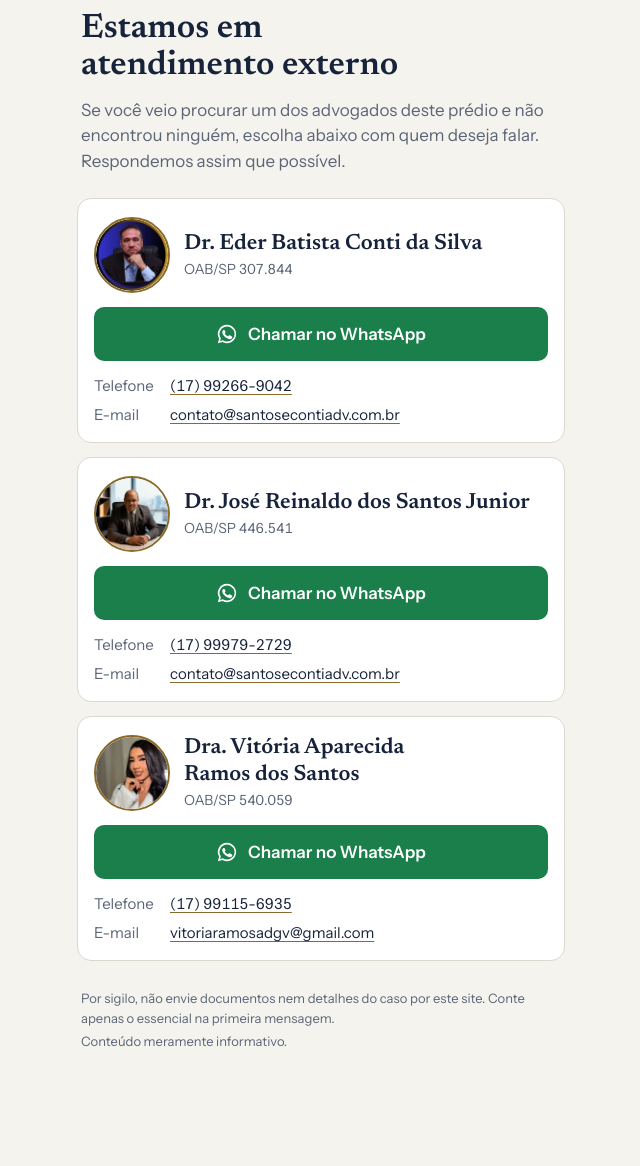
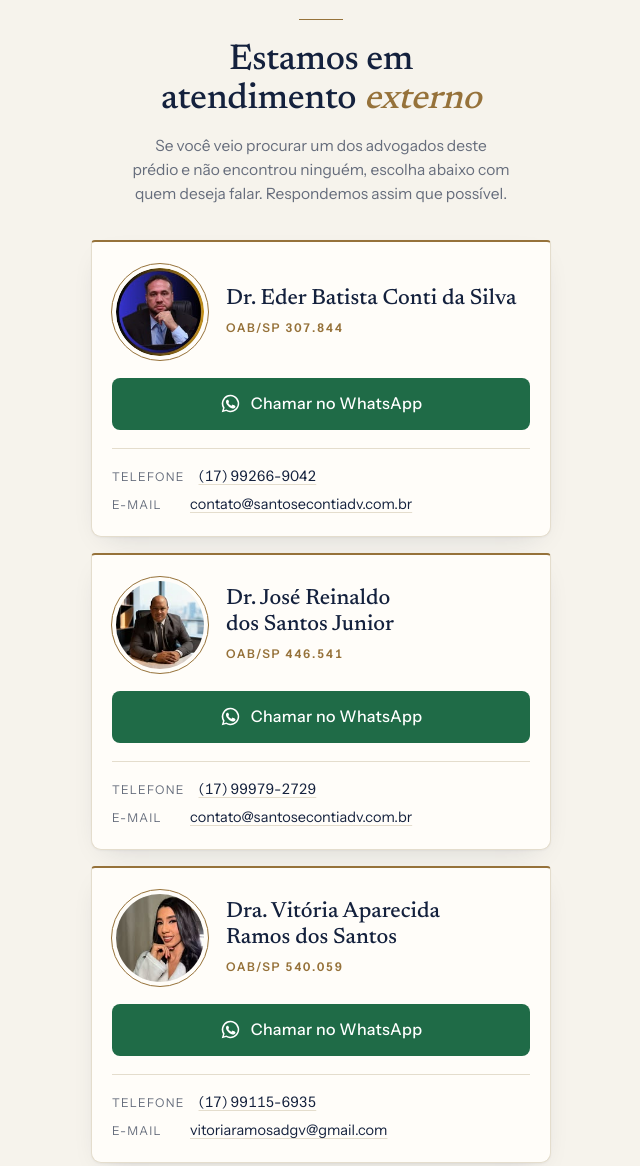
Before and after one commit to santosecontiadv/port-o, a plain HTML site: page index.html in a window 1280 px wide. Shown: the part 25-1191 px from the top of the page, without its empty margins (319-959 px from the left). Before the commit the page ends 1121 px from the top, so only its background shows below. Drawn offline with Linux system fonts and the light colour scheme.

Commit message:
Redesenha a página com visual mais elegante
Co-Authored-By: Claude Sonnet 5.5 <noreply@anthropic.com>

```diff
--- a/index.html
+++ b/index.html
@@ -9,42 +9,33 @@
 <link rel="preconnect" href="https://fonts.gstatic.com" crossorigin>
 <link href="https://fonts.googleapis.com/css2?family=Newsreader:opsz,wght@6..72,500;6..72,600&family=Instrument+Sans:wght@400;500;600&display=swap" rel="stylesheet">
 <style>
-  /* Layout: coluna única estreita, botão do WhatsApp em destaque dentro de cada cartão de advogado. */
+  /* Layout: coluna única, estilo editorial sóbrio; botão do WhatsApp em destaque em cada cartão. */
   :root {
-    --bg: #f5f3ee;
-    --surface: #ffffff;
-    --ink: #17233b;
-    --muted: #5b6577;
-    --line: #dcd8cd;
-    --brass: #8a6a2b;
-    --wa: #1a7f4b;
+    --bg: #f6f3ec;
+    --surface: #fffdf9;
+    --ink: #14213d;
+    --muted: #666d7c;
+    --line: #e4ddcd;
+    --brass: #96723a;
+    --wa: #1f6b47;
     --wa-ink: #ffffff;
+    --shadow: 0 1px 2px rgba(20,33,61,.04), 0 10px 28px -14px rgba(20,33,61,.18);
     --font-display: "Newsreader", Georgia, "Times New Roman", serif;
     --font-body: "Instrument Sans", system-ui, -apple-system, "Segoe UI", Roboto, sans-serif;
   }
   @media (prefers-color-scheme: dark) {
     :root:not([data-theme="light"]) {
       color-scheme: dark;
-      --bg: #0f1624;
-      --surface: #182236;
-      --ink: #eef0f4;
-      --muted: #a4adbd;
-      --line: #2b3850;
-      --brass: #d3b068;
-      --wa: #2fa768;
-      --wa-ink: #07140d;
+      --bg: #0d1424; --surface: #141d31; --ink: #f0eee8; --muted: #a2abbb;
+      --line: #27324a; --brass: #d3b068; --wa: #2c9c63; --wa-ink: #05130c;
+      --shadow: 0 10px 28px -14px rgba(0,0,0,.6);
     }
   }
   :root[data-theme="dark"] {
     color-scheme: dark;
-    --bg: #0f1624;
-    --surface: #182236;
-    --ink: #eef0f4;
-    --muted: #a4adbd;
-    --line: #2b3850;
-    --brass: #d3b068;
-    --wa: #2fa768;
-    --wa-ink: #07140d;
+    --bg: #0d1424; --surface: #141d31; --ink: #f0eee8; --muted: #a2abbb;
+    --line: #27324a; --brass: #d3b068; --wa: #2c9c63; --wa-ink: #05130c;
+    --shadow: 0 10px 28px -14px rgba(0,0,0,.6);
   }
 
   * { box-sizing: border-box; }
@@ -54,85 +45,118 @@
     background: var(--bg);
     color: var(--ink);
     font-family: var(--font-body);
-    font-size: 17px;
-    line-height: 1.5;
+    font-size: 16px;
+    line-height: 1.55;
   }
-  .wrap { max-width: 520px; margin: 0 auto; padding: 28px 16px 40px; }
+  .wrap { max-width: 500px; margin: 0 auto; padding: 44px 20px 48px; }
 
-  header { padding: 8px 4px 24px; }
-  .kicker {
-    margin: 0 0 6px;
-    font-size: 13px;
-    letter-spacing: .12em;
-    text-transform: uppercase;
-    color: var(--brass);
-    font-weight: 600;
+  header { text-align: center; padding: 0 8px 34px; }
+  header::before {
+    content: "";
+    display: block;
+    width: 44px;
+    height: 1px;
+    margin: 0 auto 22px;
+    background: var(--brass);
   }
   h1 {
-    margin: 0 0 12px;
+    margin: 0 0 14px;
     font-family: var(--font-display);
-    font-weight: 600;
-    font-size: 34px;
-    line-height: 1.1;
+    font-weight: 500;
+    font-size: 36px;
+    line-height: 1.08;
+    letter-spacing: -.01em;
     text-wrap: balance;
   }
-  .lead { margin: 0; color: var(--muted); text-wrap: pretty; }
+  h1 em { font-style: italic; color: var(--brass); }
+  .lead { margin: 0 auto; max-width: 380px; color: var(--muted); font-size: 15.5px; text-wrap: pretty; }
 
-  .team { display: flex; flex-direction: column; gap: 14px; }
-  .team + .team { margin-top: 14px; }
-  .group-title { margin: 8px 4px 0; font-size: 13px; letter-spacing: .12em; text-transform: uppercase; color: var(--brass); font-weight: 600; }
-  .group-note { margin: -6px 4px 0; font-size: 14px; color: var(--muted); }
+  .team { display: flex; flex-direction: column; gap: 16px; }
+  .team + .team { margin-top: 16px; }
   .card {
+    position: relative;
     background: var(--surface);
     border: 1px solid var(--line);
-    border-radius: 14px;
-    padding: 18px 16px 16px;
+    border-top: 2px solid var(--brass);
+    border-radius: 4px 4px 10px 10px;
+    box-shadow: var(--shadow);
+    padding: 22px 20px 20px;
     display: flex;
     flex-direction: column;
-    gap: 14px;
+    gap: 18px;
   }
-  .who { display: flex; align-items: center; gap: 14px; }
-  .photo { width: 76px; height: 76px; flex: none; border-radius: 50%; object-fit: cover; background: var(--line); border: 2px solid var(--brass); }
+  .who { display: flex; align-items: center; gap: 18px; }
+  .photo {
+    width: 88px; height: 88px; flex: none;
+    border-radius: 50%;
+    object-fit: cover;
+    background: var(--line);
+    outline: 1px solid var(--brass);
+    outline-offset: 4px;
+    margin: 4px;
+  }
   .card h2 {
     margin: 0;
     font-family: var(--font-display);
-    font-weight: 600;
+    font-weight: 500;
     font-size: 22px;
     line-height: 1.2;
     text-wrap: balance;
   }
-  .oab { margin: 2px 0 0; font-size: 14px; color: var(--muted); font-variant-numeric: tabular-nums; }
+  .oab {
+    margin: 6px 0 0;
+    font-size: 12px;
+    letter-spacing: .14em;
+    text-transform: uppercase;
+    color: var(--brass);
+    font-weight: 600;
+    font-variant-numeric: tabular-nums;
+  }
 
   .btn {
     display: flex;
     align-items: center;
     justify-content: center;
     gap: 10px;
-    min-height: 54px;
+    min-height: 52px;
     padding: 12px 16px;
-    border-radius: 10px;
+    border-radius: 8px;
     text-decoration: none;
-    font-weight: 600;
-    font-size: 17px;
+    font-weight: 500;
+    font-size: 16px;
+    letter-spacing: .02em;
+    transition: filter .15s ease, transform .15s ease;
   }
-  .btn svg { width: 22px; height: 22px; flex: none; }
+  .btn svg { width: 21px; height: 21px; flex: none; }
   .btn-wa { background: var(--wa); color: var(--wa-ink); }
+  .btn:hover { filter: brightness(1.08); }
+  .btn:active { transform: translateY(1px); }
   .btn:focus-visible, .link:focus-visible { outline: 3px solid var(--brass); outline-offset: 2px; }
 
-  .secondary { display: flex; flex-direction: column; gap: 6px; font-size: 15px; }
-  .row { display: flex; flex-wrap: wrap; gap: 4px 12px; align-items: baseline; }
-  .row .label { color: var(--muted); min-width: 64px; }
-  .link { color: var(--ink); text-underline-offset: 3px; text-decoration-color: var(--brass); word-break: break-word; }
+  .secondary {
+    display: flex; flex-direction: column; gap: 6px;
+    padding-top: 16px;
+    border-top: 1px solid var(--line);
+    font-size: 14.5px;
+  }
+  .row { display: flex; flex-wrap: wrap; gap: 2px 14px; align-items: baseline; }
+  .row .label { color: var(--muted); min-width: 64px; font-size: 12px; letter-spacing: .1em; text-transform: uppercase; }
+  .link { color: var(--ink); text-underline-offset: 3px; text-decoration-color: var(--line); word-break: break-word; }
+  .link:hover { text-decoration-color: var(--brass); }
   .num { font-variant-numeric: tabular-nums; }
 
-  footer { margin-top: 28px; padding: 0 4px; font-size: 13px; color: var(--muted); }
+  footer {
+    margin-top: 36px; padding: 22px 8px 0;
+    border-top: 1px solid var(--line);
+    text-align: center; font-size: 12.5px; color: var(--muted);
+  }
   footer p { margin: 0 0 4px; }
 </style>
 </head>
 <body>
 <main class="wrap">
   <header>
-    <h1>Estamos em atendimento externo</h1>
+    <h1>Estamos em atendimento <em>externo</em></h1>
     <p class="lead">Se você veio procurar um dos advogados deste prédio e não encontrou ninguém, escolha abaixo com quem deseja falar. Respondemos assim que possível.</p>
   </header>
 
```
